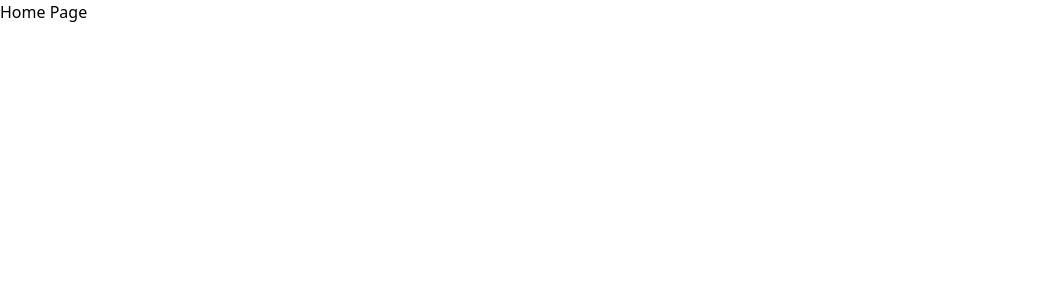
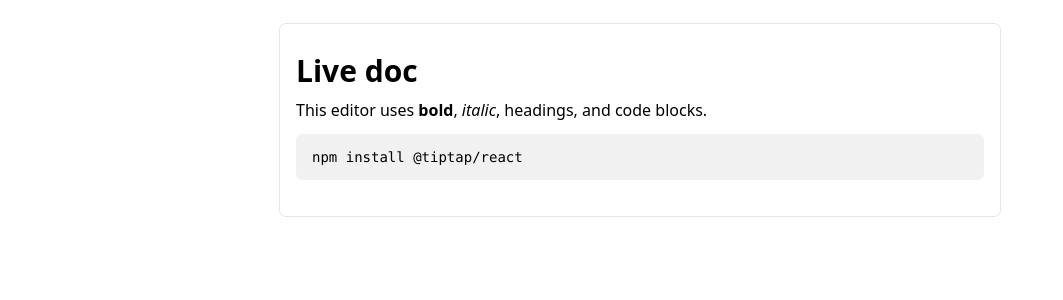
Before and after one commit to ploymahloy/live-doc, a Next.js app: page / in a window 1280 px wide. Shown: the top 300 px of the page, without its empty margins (0-1063 px from the left). Built offline with nearby package versions, Linux system fonts and the light colour scheme.

Commit message:
Create editor component
Install tiptap, create editor component with editor components (h1, p, pre, etc.) styled with TailwindCSS, render in Home page.

```diff
--- a/src/app/page.tsx
+++ b/src/app/page.tsx
@@ -1,3 +1,9 @@
+import { Editor } from '@/components/Editor';
+
 export default function Home() {
-	return <main>Home Page</main>;
+	return (
+		<main className='mx-auto max-w-3xl p-6'>
+			<Editor />
+		</main>
+	);
 }
--- /dev/null
+++ b/src/components/Editor.tsx
@@ -0,0 +1,40 @@
+'use client';
+
+import Bold from '@tiptap/extension-bold';
+import CodeBlock from '@tiptap/extension-code-block';
+import Document from '@tiptap/extension-document';
+import Heading from '@tiptap/extension-heading';
+import History from '@tiptap/extension-history';
+import Italic from '@tiptap/extension-italic';
+import Paragraph from '@tiptap/extension-paragraph';
+import Text from '@tiptap/extension-text';
+import { EditorContent, useEditor } from '@tiptap/react';
+
+const initialContent = `<h1>Live doc</h1>
+<p>This editor uses <strong>bold</strong>, <em>italic</em>, headings, and code blocks.</p>
+<pre><code>npm install @tiptap/react</code></pre>`;
+
+const editorContentClassName = [
+	'min-h-48 rounded-md p-4 ring-1 ring-neutral-900/10',
+	'outline-none focus:outline-none focus-visible:outline-none',
+	'[&_h1]:mb-2 [&_h1]:mt-3 [&_h1]:text-3xl [&_h1]:font-bold [&_h1]:leading-tight',
+	'[&_h2]:mb-2 [&_h2]:mt-3 [&_h2]:text-2xl [&_h2]:font-semibold [&_h2]:leading-tight',
+	'[&_h3]:mb-1.5 [&_h3]:mt-2 [&_h3]:text-xl [&_h3]:font-semibold [&_h3]:leading-snug',
+	'[&_p]:my-2',
+	'[&_pre]:my-3 [&_pre]:overflow-x-auto [&_pre]:rounded-md [&_pre]:bg-neutral-900/6 [&_pre]:px-4 [&_pre]:py-3 [&_pre]:font-mono [&_pre]:text-sm [&_pre]:leading-relaxed',
+	'[&_pre_code]:bg-transparent [&_pre_code]:p-0 [&_pre_code]:font-[inherit] [&_pre_code]:text-[inherit]'
+].join(' ');
+
+export function Editor() {
+	const editor = useEditor({
+		immediatelyRender: false,
+		extensions: [Document, Paragraph, Text, Bold, Italic, Heading.configure({ levels: [1, 2, 3] }), CodeBlock, History],
+		content: initialContent
+	});
+
+	if (!editor) {
+		return null;
+	}
+
+	return <EditorContent className={editorContentClassName} editor={editor} />;
+}
```
Also changed, not shown: package.json (+10 -0 lines), 1 other file (tests, documents, lock files or other folders).
